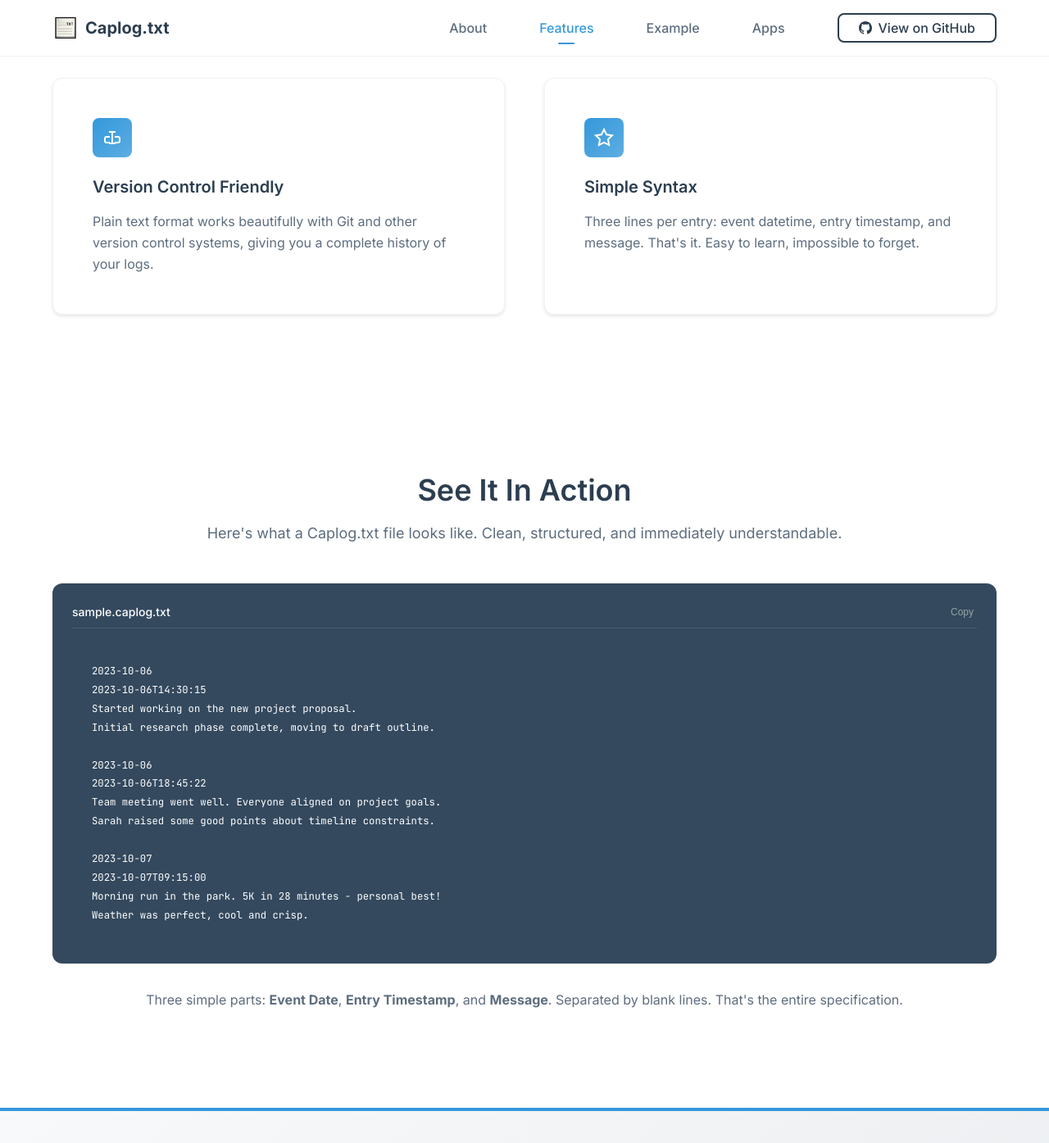
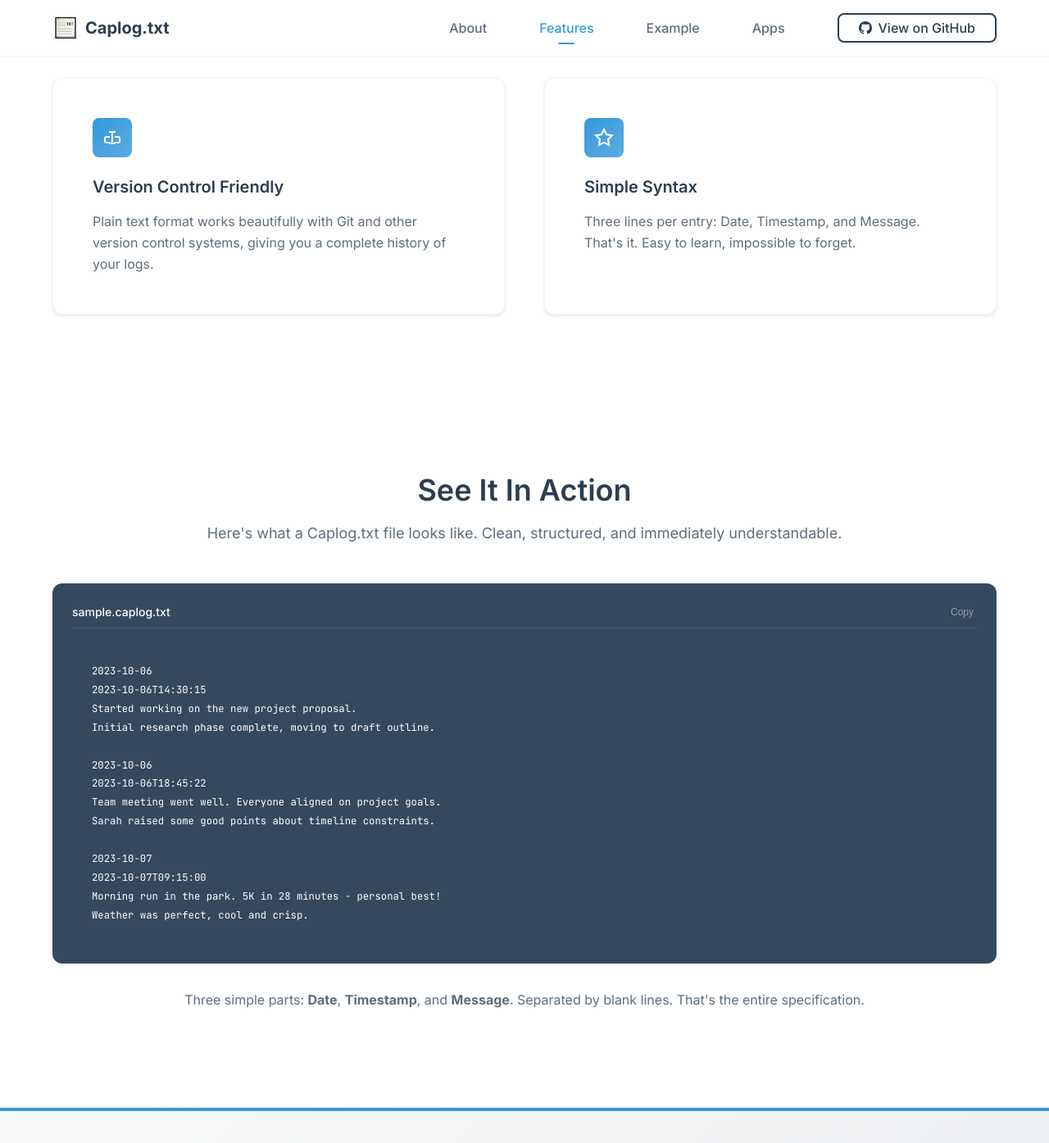
Before and after one commit to caplogtxt/caplogtxt.github.io, a Jekyll site: the page built from index.md, in a window 1280 px wide and 1400 px high, scrolled down 1272 px. Shown: the top 1395 px of the window at 82% size. Built offline with Jekyll 4.4.1, drawn with Linux system fonts in a browser that asks for light colours.

Commit message:
modified the terms

```diff
--- a/index.md
+++ b/index.md
@@ -124,7 +124,7 @@ description: "An open, plaintext format for structured personal logging. Future-
           </div>
           <h3 class="card-title">Simple Syntax</h3>
           <p class="card-description">
-            Three lines per entry: event datetime, entry timestamp, and message. That's it. Easy to learn, impossible to forget.
+            Three lines per entry: Date, Timestamp, and Message. That's it. Easy to learn, impossible to forget.
           </p>
         </div>
       </div>
@@ -164,7 +164,7 @@ Weather was perfect, cool and crisp.</code></pre>
 
     <div style="margin-top: 2rem; text-align: center;">
       <p class="text-secondary">
-        Three simple parts: <strong>Event Date</strong>, <strong>Entry Timestamp</strong>, and <strong>Message</strong>.
+        Three simple parts: <strong>Date</strong>, <strong>Timestamp</strong>, and <strong>Message</strong>.
         Separated by blank lines. That's the entire specification.
       </p>
     </div>
```
